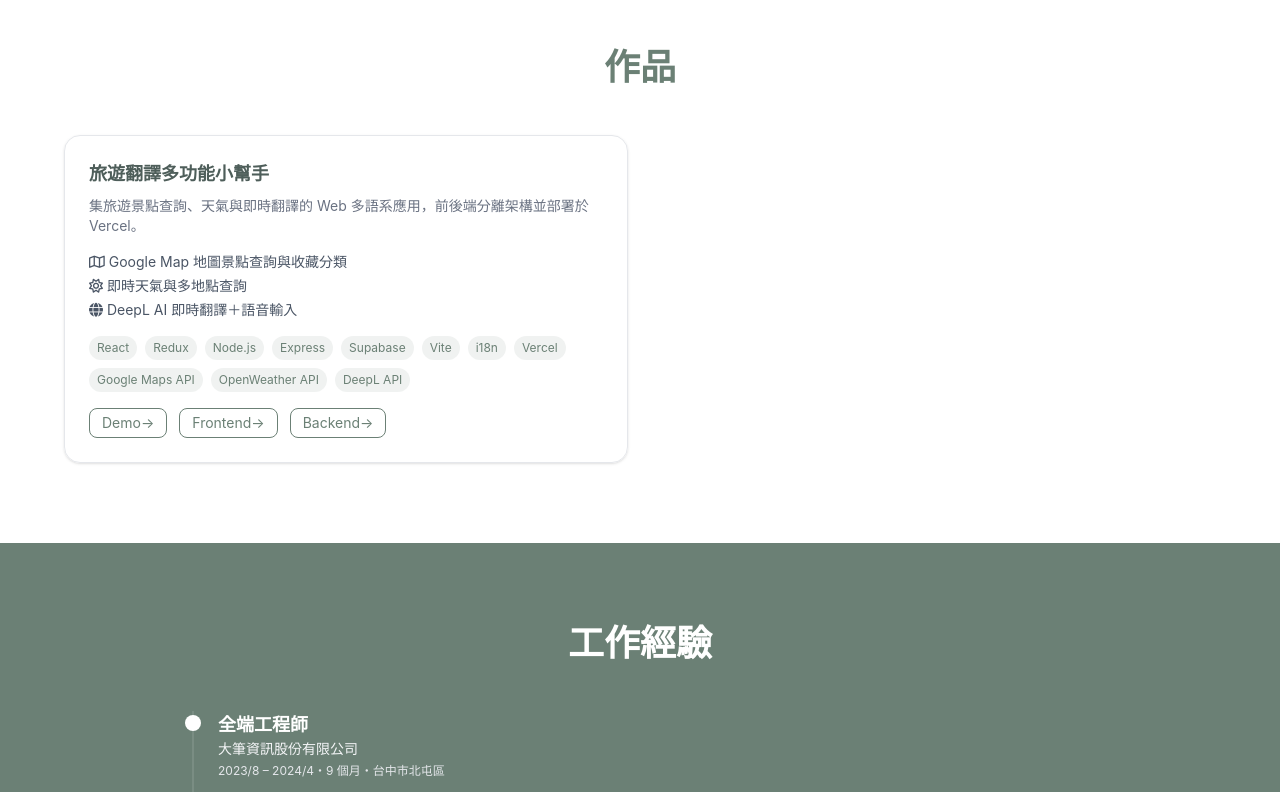
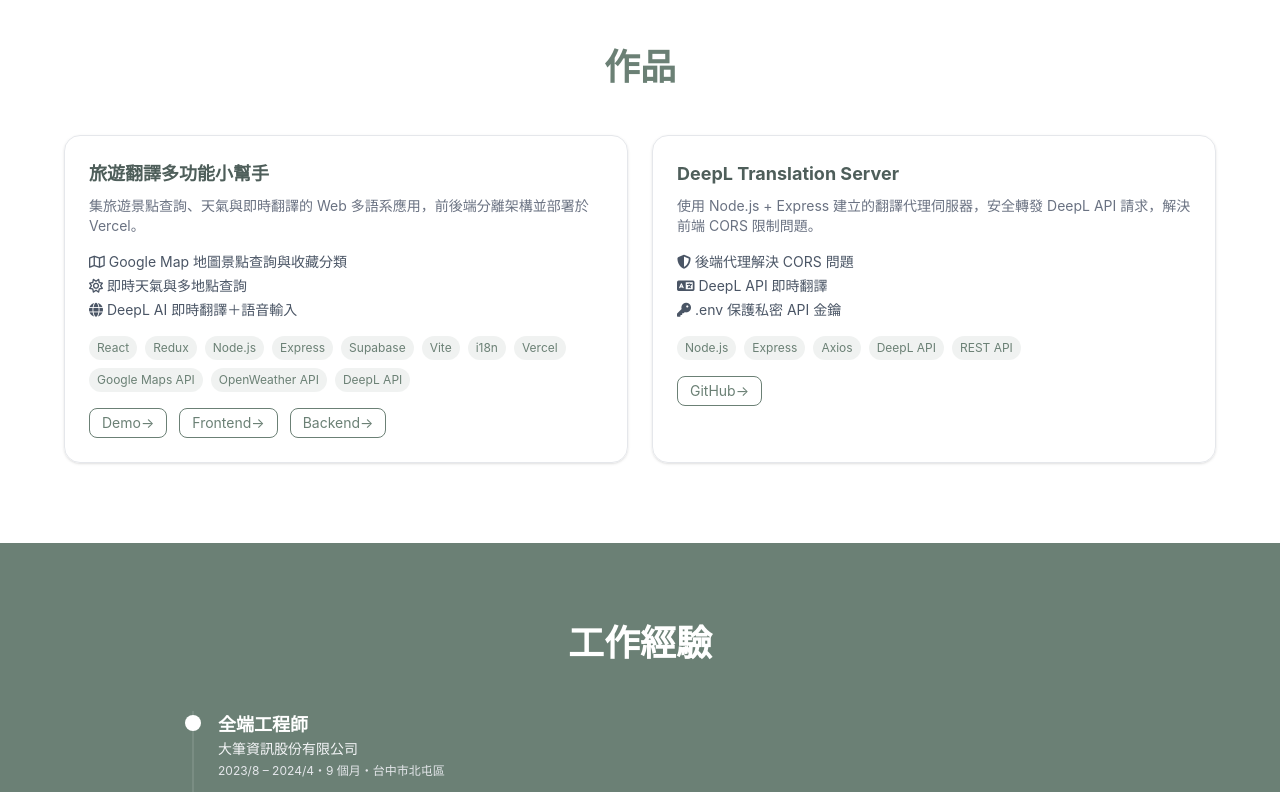
Before and after one commit to Chloe905/My-Resume, a Vue app: page / in a window 1280 px wide. Shown: the part 2160-2952 px from the top of the page. Built offline with nearby package versions, Linux system fonts and the light colour scheme.

Commit message:
update projects

```diff
--- a/src/components/Education.vue
+++ b/src/components/Education.vue
@@ -23,7 +23,7 @@ const education = computed(() => [
 </script>
 
 <template>
-  <section id="education" class="py-20 px-6 bg-primary">
+  <section id="education" class="py-20 px-6 bg-primary-light">
     <div class="max-w-4xl mx-auto">
       <h2 class="text-3xl md:text-4xl font-bold mb-12 text-center text-white">{{ t('education.title') }}</h2>
 
--- a/src/components/Projects.vue
+++ b/src/components/Projects.vue
@@ -19,6 +19,17 @@ const projects = computed(() => [
       { label: 'Frontend', url: 'https://github.com/Chloe905/travel-app-frontend' },
       { label: 'Backend', url: 'https://github.com/Chloe905/travel-app-backend' }
     ]
+  },
+  {
+    title: t('projects.deepl.title'),
+    desc: t('projects.deepl.desc'),
+    tags: ['Node.js', 'Express', 'Axios', 'DeepL API', 'REST API'],
+    features: [
+      { icon: 'fa-solid fa-shield-halved', label: t('projects.deepl.feature1') },
+      { icon: 'fa-solid fa-language', label: t('projects.deepl.feature2') },
+      { icon: 'fa-solid fa-key', label: t('projects.deepl.feature3') }
+    ],
+    links: [{ label: 'GitHub', url: 'https://github.com/Chloe905/translation-server' }]
   }
 ]);
 </script>
--- a/src/i18n.js
+++ b/src/i18n.js
@@ -25,6 +25,15 @@ const messages = {
         feature1: 'Google Map integration for spot search and categorized favorites',
         feature2: 'Real-time weather info with multi-location support',
         feature3: 'DeepL AI-powered real-time translation + voice input'
+      },
+      projects: {
+        deepl: {
+          title: 'DeepL Translation Server',
+          desc: 'A Node.js + Express translation proxy server that securely forwards DeepL API requests, solving browser CORS restrictions.',
+          feature1: 'Backend proxy to resolve CORS issues',
+          feature2: 'Real-time translation via DeepL API',
+          feature3: 'Secure API key management with .env'
+        }
       }
     },
     experience: {
@@ -172,6 +181,13 @@ const messages = {
         feature1: 'Google Map 地圖景點查詢與收藏分類',
         feature2: '即時天氣與多地點查詢',
         feature3: 'DeepL AI 即時翻譯＋語音輸入'
+      },
+      deepl: {
+        title: 'DeepL Translation Server',
+        desc: '使用 Node.js + Express 建立的翻譯代理伺服器，安全轉發 DeepL API 請求，解決前端 CORS 限制問題。',
+        feature1: '後端代理解決 CORS 問題',
+        feature2: 'DeepL API 即時翻譯',
+        feature3: '.env 保護私密 API 金鑰'
       }
     },
     experience: {
@@ -319,6 +335,15 @@ const messages = {
         feature1: 'Google Map統合によるスポット検索とカテゴリ別のお気に入り',
         feature2: '複数の場所をサポートするリアルタイムの天気情報',
         feature3: 'DeepL AIによるリアルタイム翻訳＋音声入力'
+      },
+      projects: {
+        deepl: {
+          title: 'DeepL Translation Server',
+          desc: 'Node.js + Express で構築した翻訳プロキシサーバー。DeepL API リクエストを安全に転送し、フロントエンドの CORS 問題を解決。',
+          feature1: 'バックエンドプロキシで CORS を解決',
+          feature2: 'DeepL API によるリアルタイム翻訳',
+          feature3: '.env による API キーの安全な管理'
+        }
       }
     },
     experience: {
```
